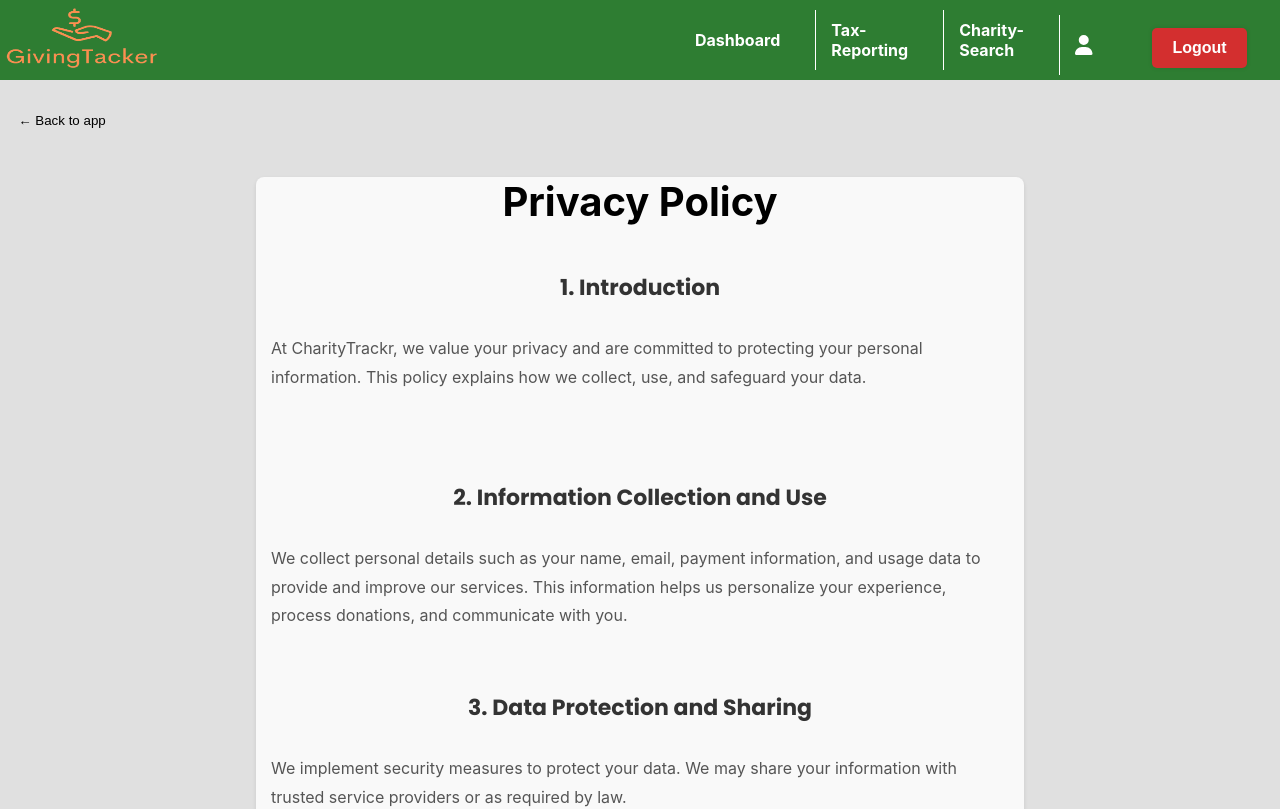
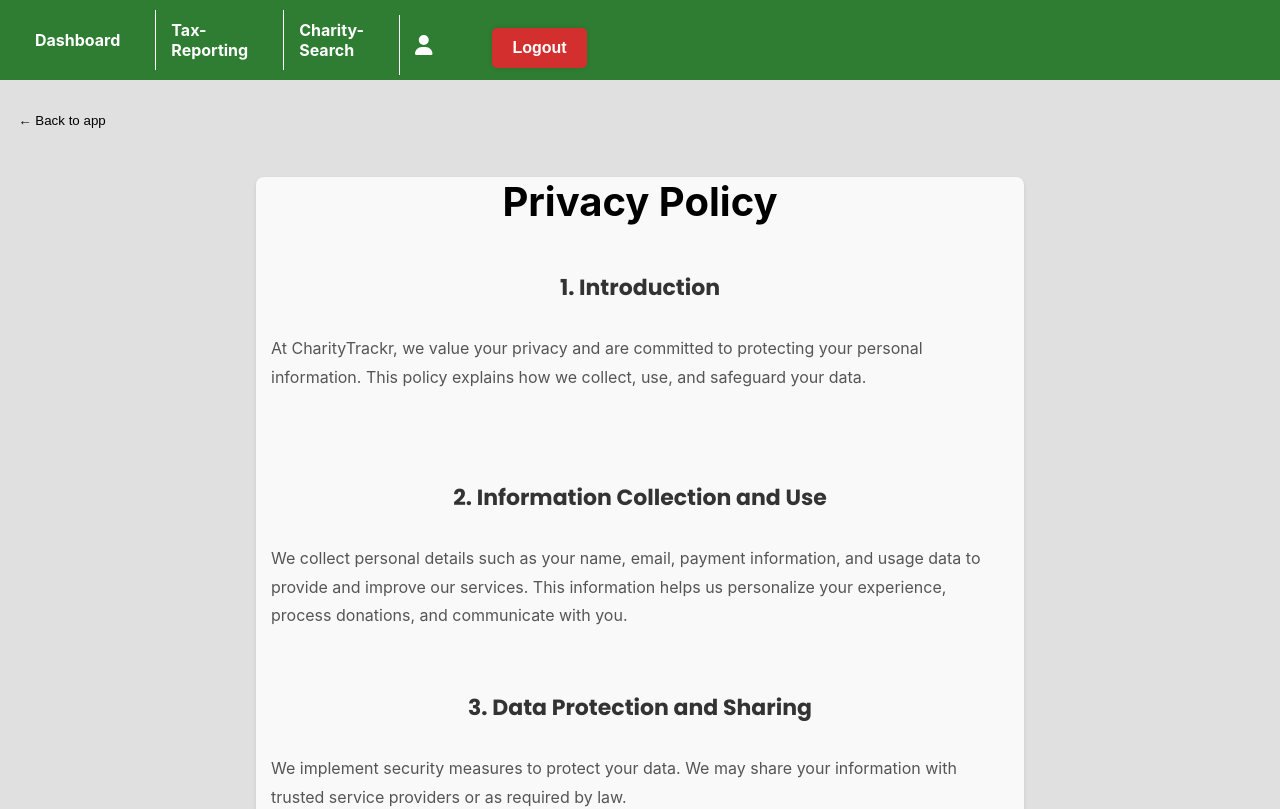
Before and after one commit to Kirint27/DonateWise, a React (Create React App) app in the folder frontend/: page /privacy-policy in a window 1280 px wide. Shown: the top 809 px of the page. Built offline with nearby package versions, Linux system fonts and the light colour scheme.

Commit message:
try adding the .jsx extension explicitly in the import:

```diff
--- a/frontend/src/App.jsx
+++ b/frontend/src/App.jsx
@@ -1,8 +1,7 @@
 import React, { useState, useEffect } from "react";
 import CharitySearch from "./containers/CharitySearch/CharitySearch";
 import Dashboard from "./containers/Dashboard/Dashboard";
-import Login from "./containers/Login/Login";
-
+import Login from "./containers/Login/Login.jsx";
 import { BrowserRouter as Router, Routes, Route } from "react-router-dom";
 import PrivateRoute from "./PrivateRoute";
 import TaxReporting from "./containers/TaxReporting/TaxReporting";
--- a/frontend/src/components/NavBar/NavBar.jsx
+++ b/frontend/src/components/NavBar/NavBar.jsx
@@ -22,7 +22,6 @@ const Navbar = () => {
     <>
       <nav>
         <div className={styles.navbar}>
-          <img src={require("../../containers/Login/logo.png")} alt="" />
           <ul>
             <li onClick={() => navigate("/dashboard")}>Dashboard </li>
             <li onClick={() => navigate("/tax-reporting")}>Tax-Reporting </li>
```
